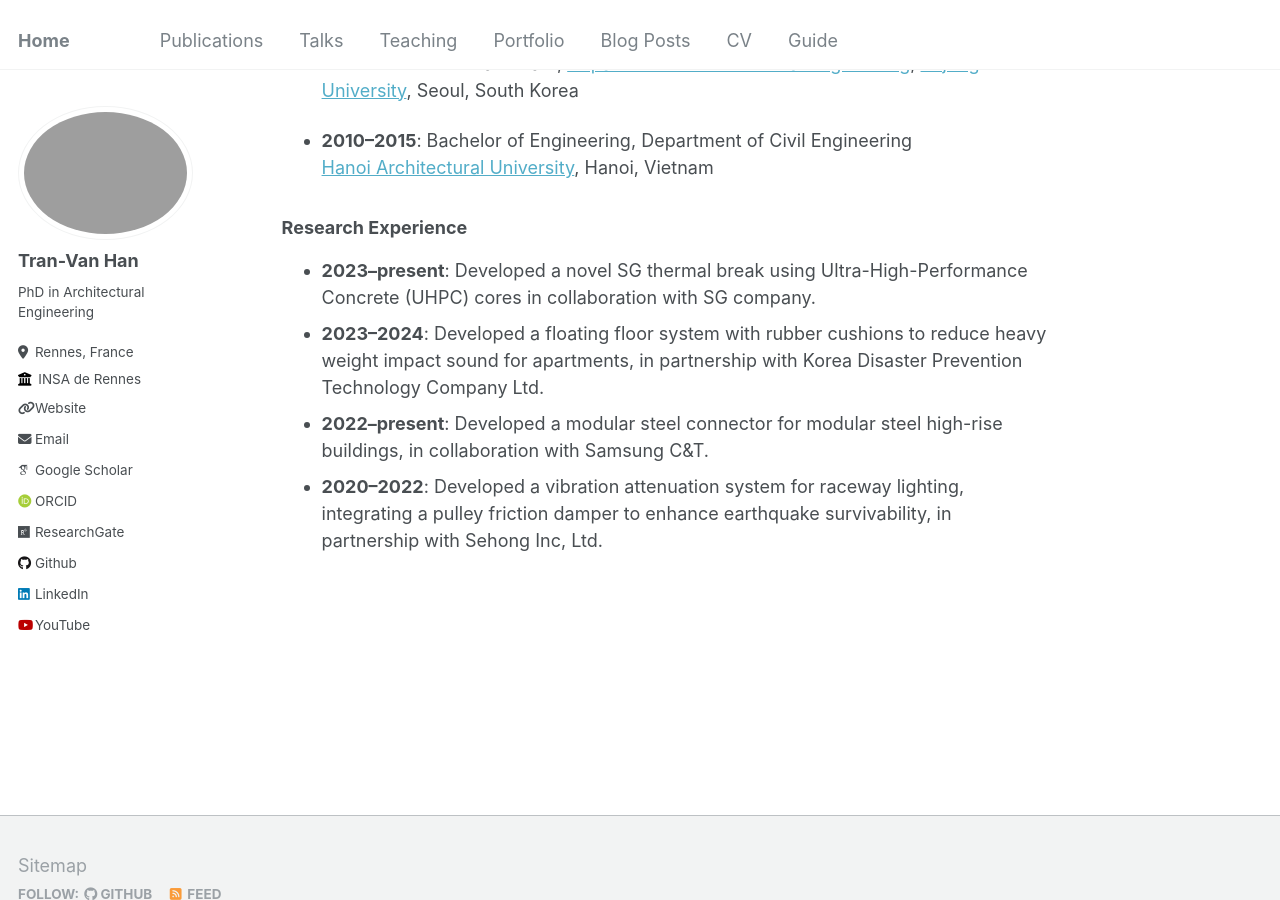
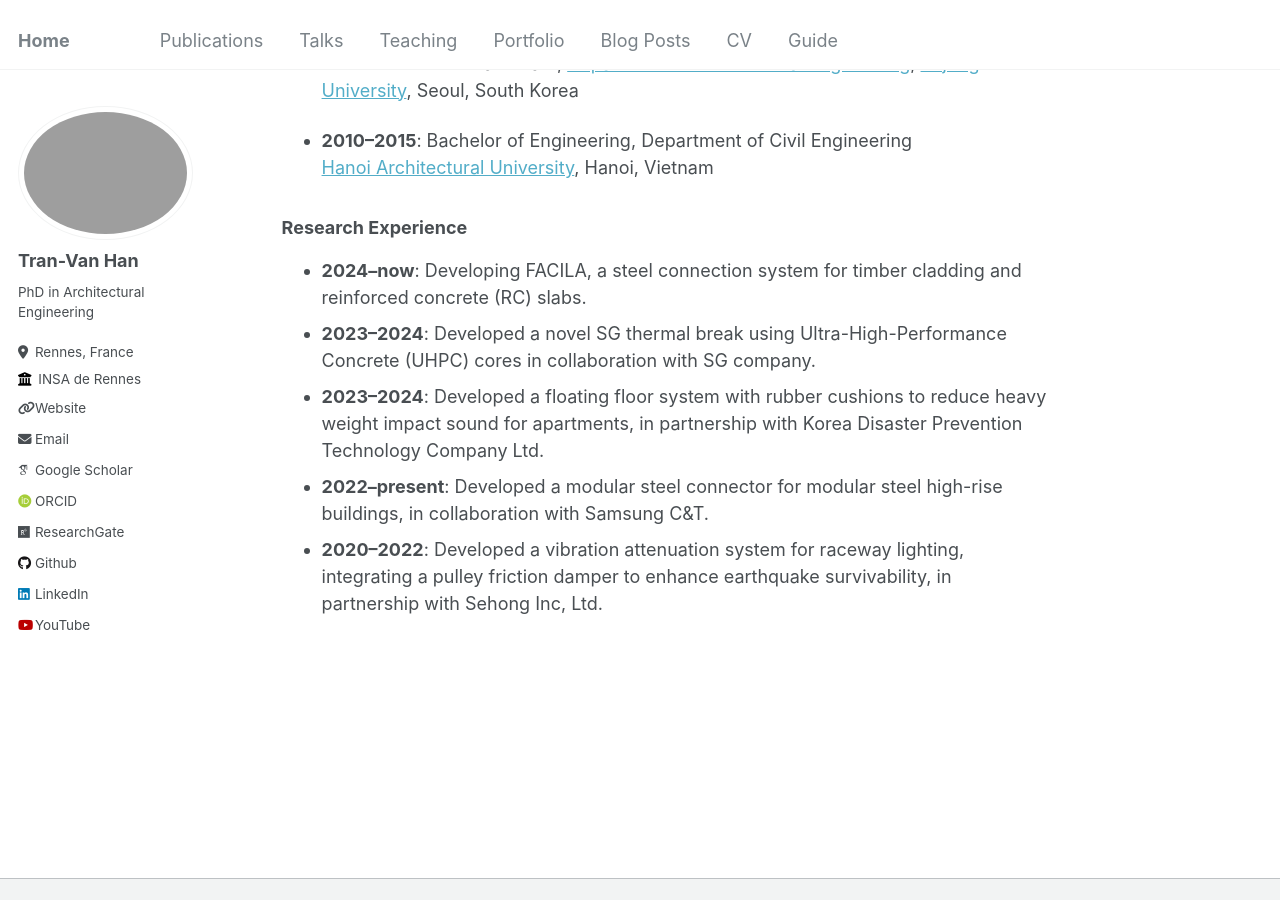
Before and after one commit to tranhan1405/tranhan1405.github.io, a Jekyll site: the page built from _pages/about.md, in a window 1280 px wide and 900 px high, scrolled down 464 px. Built offline with Jekyll 4.4.1, drawn with Linux system fonts in a browser that asks for light colours; some web fonts are replaced.

Commit message:
Update about.md

```diff
--- a/_pages/about.md
+++ b/_pages/about.md
@@ -22,8 +22,8 @@
   [Hanoi Architectural University](https://hau.edu.vn/?lang=en), Hanoi, Vietnam
 
 ### Research Experience
-
-- **2023–present**: Developed a novel SG thermal break using Ultra-High-Performance Concrete (UHPC) cores in collaboration with SG company.
+- **2024–now**: Developing FACILA, a steel connection system for timber cladding and reinforced concrete (RC) slabs.
+- **2023–2024**: Developed a novel SG thermal break using Ultra-High-Performance Concrete (UHPC) cores in collaboration with SG company.
 - **2023–2024**: Developed a floating floor system with rubber cushions to reduce heavy weight impact sound for apartments, in partnership with Korea Disaster Prevention Technology Company Ltd.
 - **2022–present**: Developed a modular steel connector for modular steel high-rise buildings, in collaboration with Samsung C&T.
 - **2020–2022**: Developed a vibration attenuation system for raceway lighting, integrating a pulley friction damper to enhance earthquake survivability, in partnership with Sehong Inc, Ltd.
```
